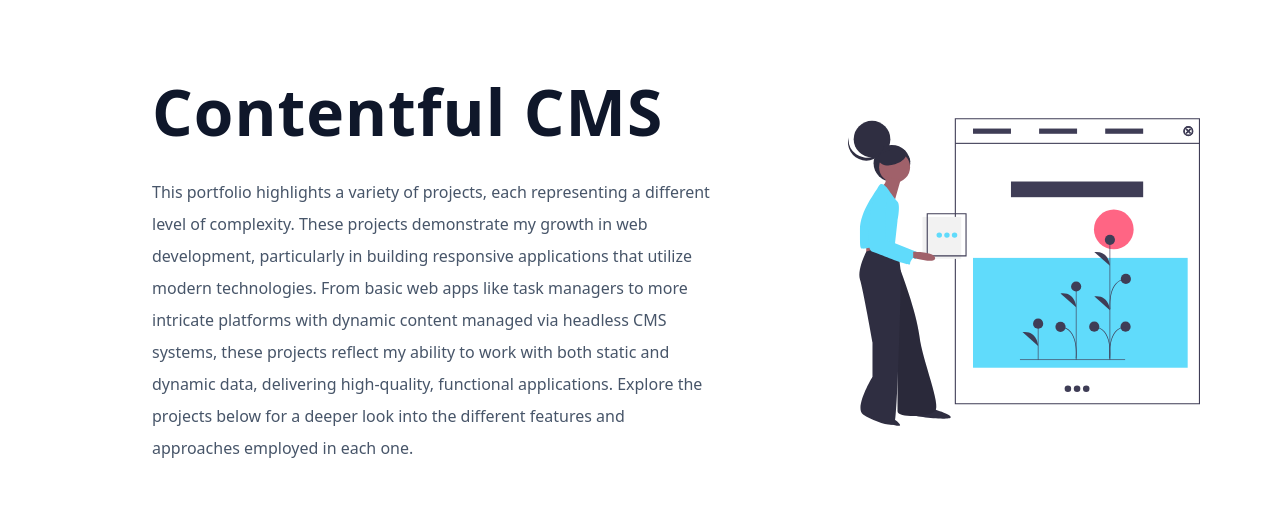
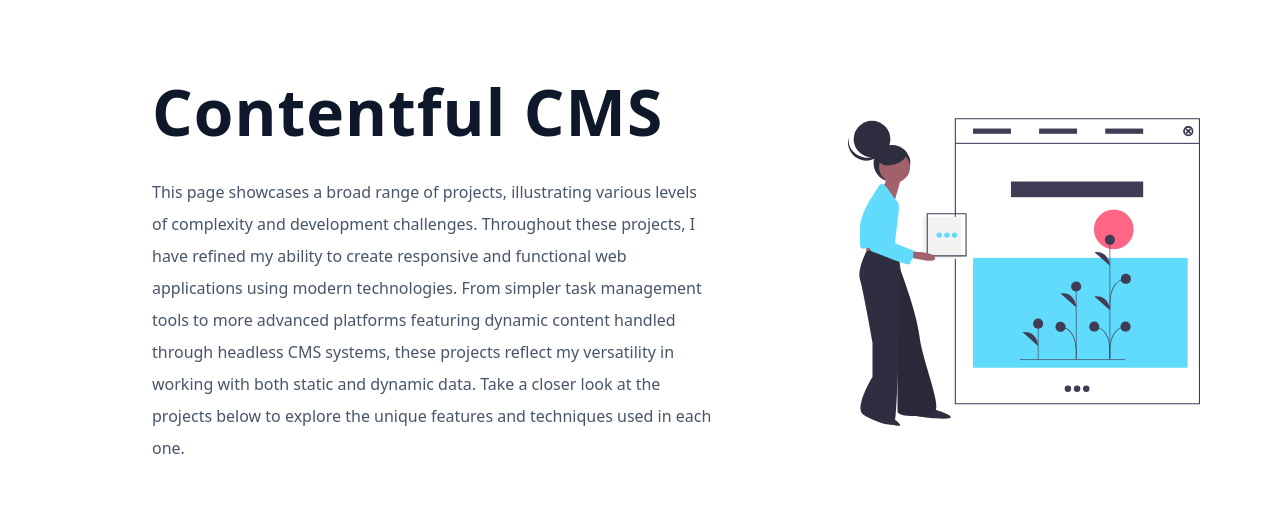
Before and after one commit to MishaShevchenko/temp-contentful-app, a React (Vite) app: page / in a window 1280 px wide. Shown: the top 514 px of the page. Built offline with nearby package versions, Linux system fonts and the light colour scheme; no server answers.

Commit message:
fix content

```diff
--- a/src/Hero.jsx
+++ b/src/Hero.jsx
@@ -6,16 +6,15 @@
         <div className="hero-title">
           <h1>Contentful CMS</h1>
           <p>
-            This portfolio highlights a variety of projects, each representing a
-            different level of complexity. These projects demonstrate my growth
-            in web development, particularly in building responsive applications
-            that utilize modern technologies. From basic web apps like task
-            managers to more intricate platforms with dynamic content managed
-            via headless CMS systems, these projects reflect my ability to work
-            with both static and dynamic data, delivering high-quality,
-            functional applications. Explore the projects below for a deeper
-            look into the different features and approaches employed in each
-            one.
+            This page showcases a broad range of projects, illustrating various
+            levels of complexity and development challenges. Throughout these
+            projects, I have refined my ability to create responsive and
+            functional web applications using modern technologies. From simpler
+            task management tools to more advanced platforms featuring dynamic
+            content handled through headless CMS systems, these projects reflect
+            my versatility in working with both static and dynamic data. Take a
+            closer look at the projects below to explore the unique features and
+            techniques used in each one.
           </p>
         </div>
         <div className="img-container">
```
